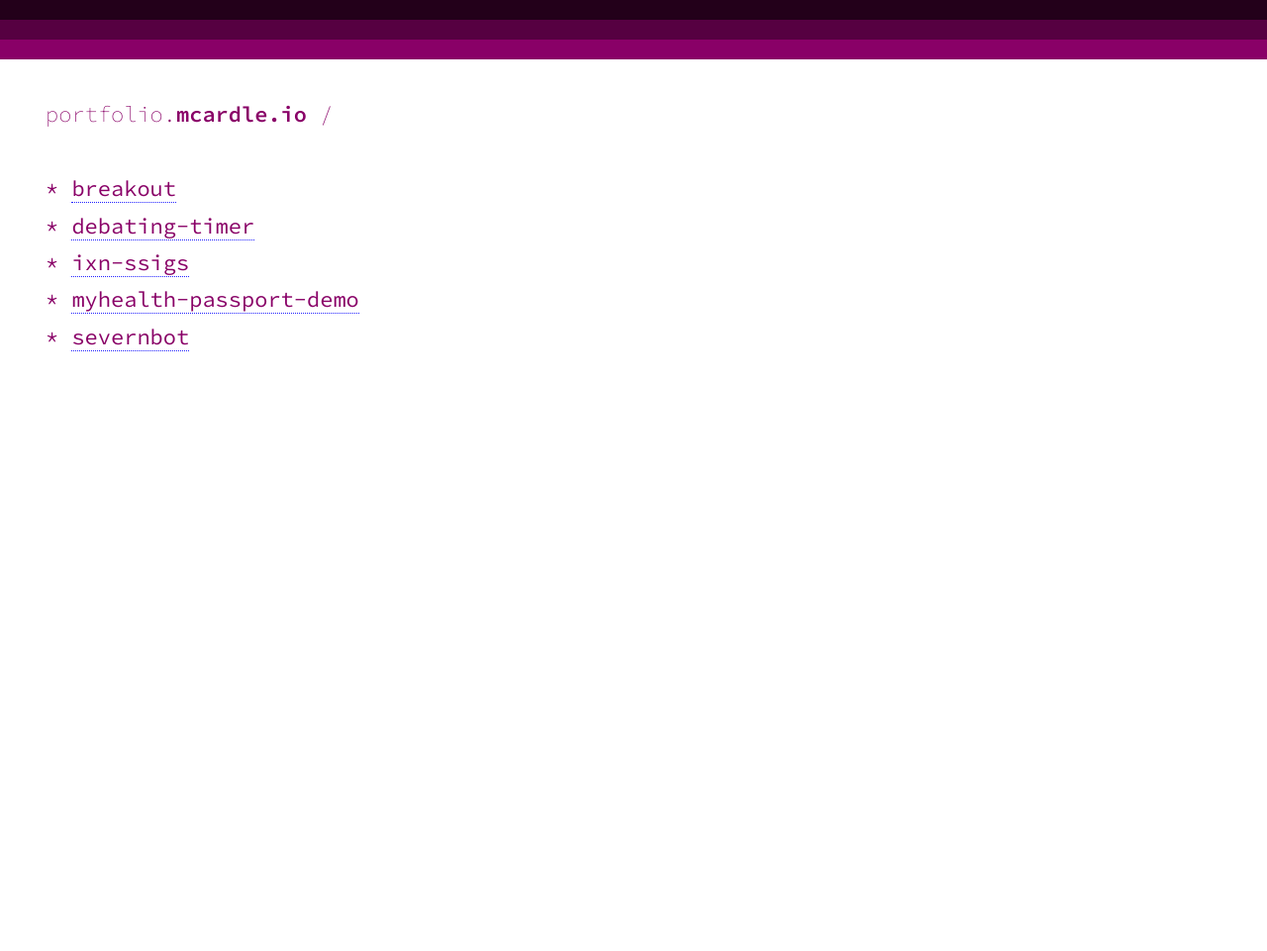
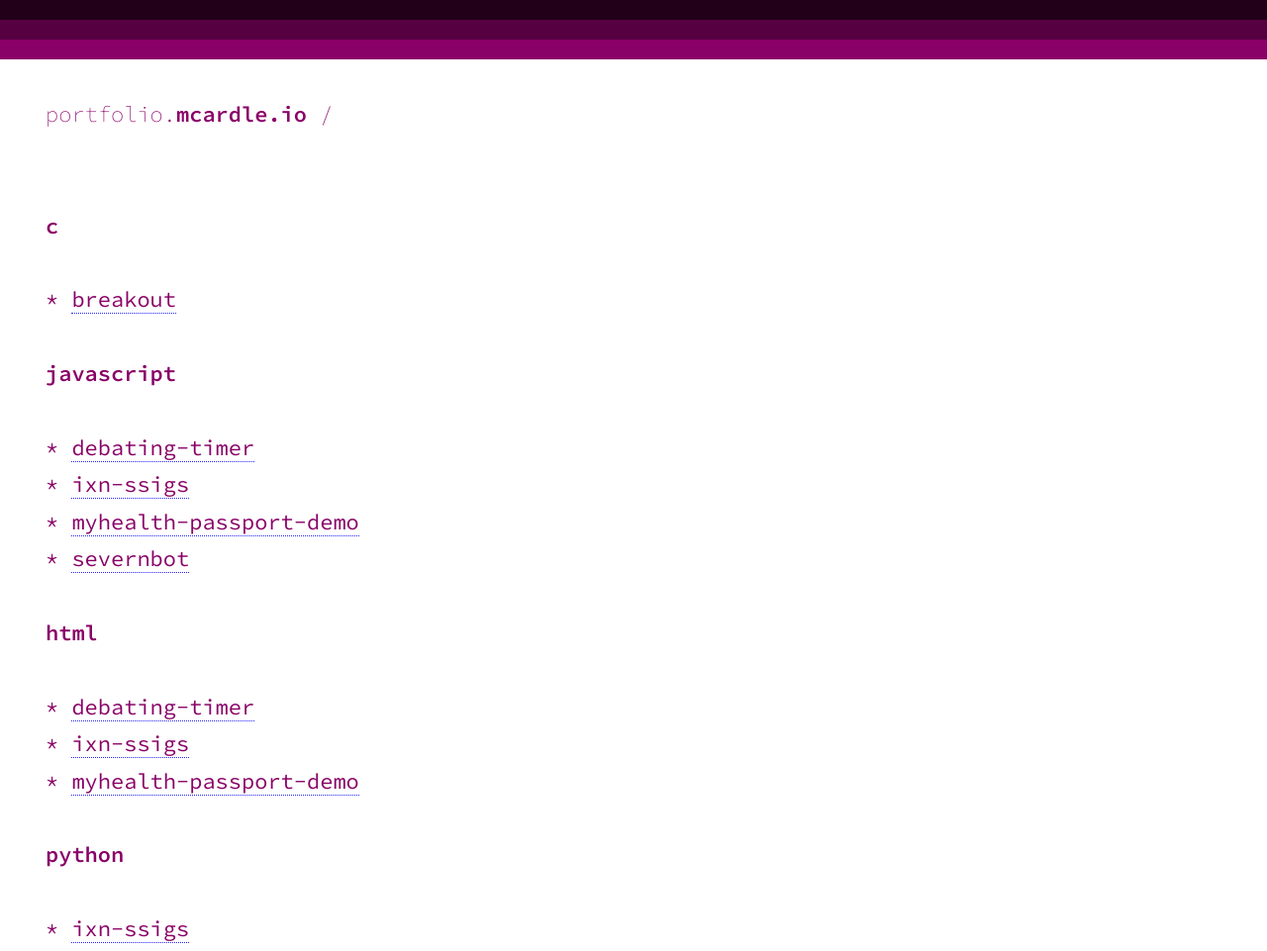
Before and after one commit to LeoMcA/portfolio, a Gatsby site: page / in a window 1280 px wide. Shown: the top 961 px of the page at 99% size. Before the commit the page ends 800 px from the top, so only its background shows below. Built offline with nearby package versions, Linux system fonts and the light colour scheme; Gatsby itself is replaced by a stand-in of ours.

Commit message:
add languages to homepage

```diff
--- a/src/pages/index.js
+++ b/src/pages/index.js
@@ -4,18 +4,34 @@ import Layout from '../components/layout'
 
 export default ({ data, location }) => {
   const projects = data.allMarkdownRemark.edges
+  const languages = {}
+  projects.forEach(({ node: p }) => {
+    const ls = p.frontmatter.languages
+    ls.forEach(l => {
+      if (languages[l]) {
+        languages[l].push(p)
+      } else {
+        languages[l] = [p]
+      }
+    })
+  })
   return (
     <Layout location={location}>
       <div className='content'>
-        <ul>
-          {projects.map(({ node }) =>
-            <li key={node.id}>
-              <Link to={node.fields.slug}>
-                {node.fields.title}
-              </Link>
-            </li>
-          )}
-        </ul>
+        {Object.entries(languages).map(([lang, projects]) =>
+          <div>
+            <h1>{lang}</h1>
+            <ul>
+              {projects.map((p) =>
+                <li key={p.id}>
+                  <Link to={p.fields.slug}>
+                    {p.fields.title}
+                  </Link>
+                </li>
+              )}
+            </ul>
+          </div>
+        )}
       </div>
     </Layout>
   )
@@ -32,6 +48,7 @@ export const query = graphql`
           id
           frontmatter {
             description
+            languages
           }
           fields {
             slug
```
